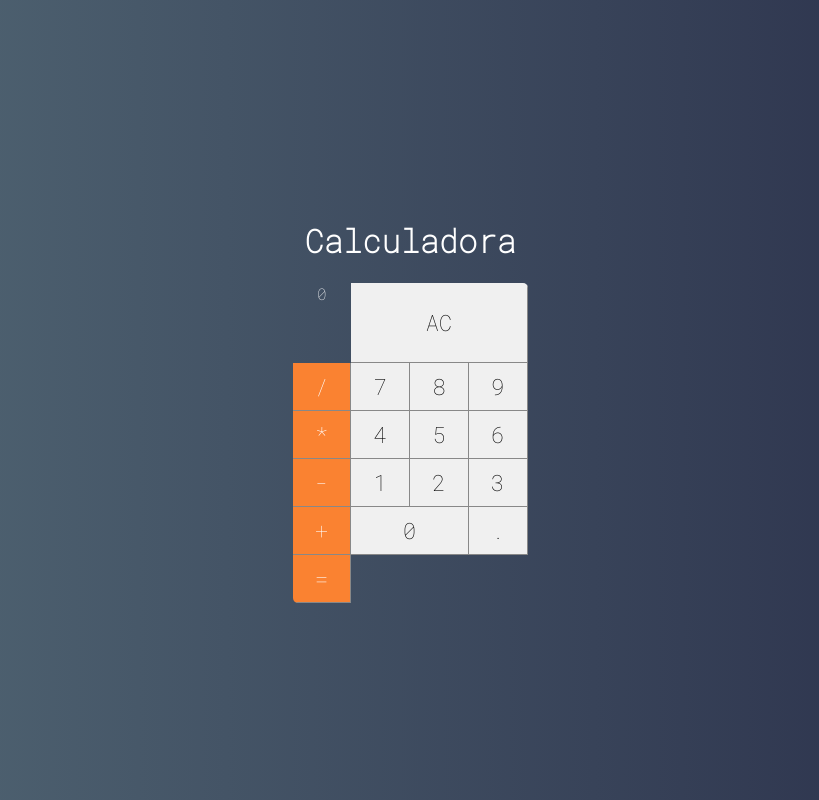
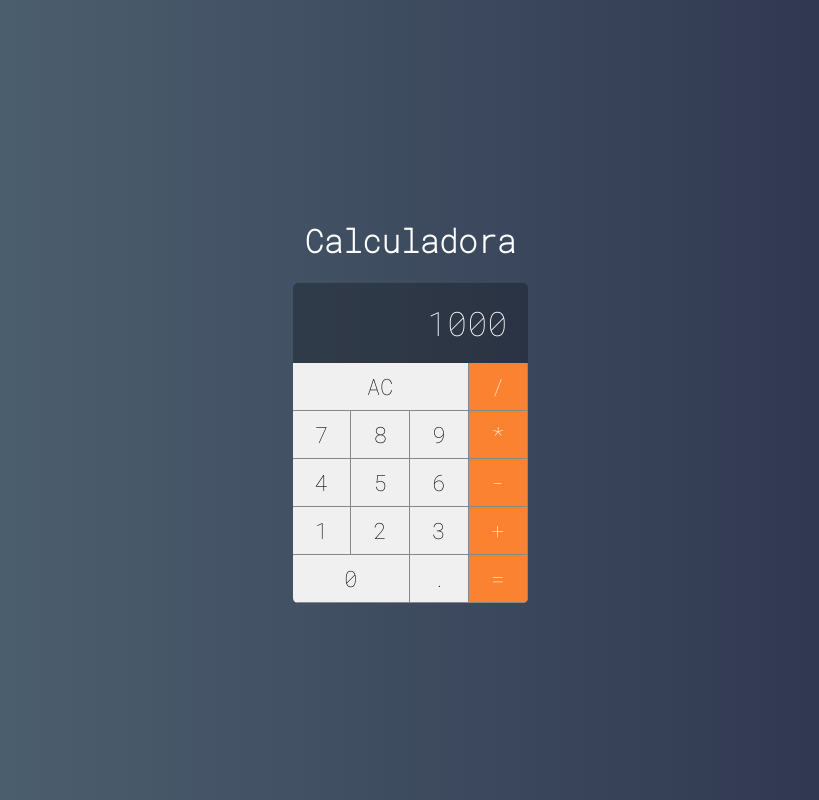
Before and after one commit to fhmurakami/Curso-Web-Moderno-com-JavaScript, a Vue app in the folder 13-Vue/calculator/: page / in a window 1280 px wide. Shown: the whole page, without its empty margins (230-1049 px from the left). Built offline with nearby package versions, Linux system fonts and the light colour scheme.

Commit message:
Add Projeto Calculadora (Vue) - Componente Display

```diff
--- a/13-Vue/calculator/src/components/Display.vue
+++ b/13-Vue/calculator/src/components/Display.vue
@@ -1,15 +1,25 @@
 <template>
     <div class="display">
-        0
+        {{ value }}
     </div>
 </template>
 
 <script>
 export default {
-
+    props: ['value']
 }
 </script>
 
 <style>
+    .display {
+        grid-column: span 4;
+        background-color: #0004;
 
+        display: flex;
+        justify-content: flex-end;
+        align-items: center;
+        padding: 20px;
+        font-size: 2.1em;
+        overflow: hidden;
+    }
 </style>
--- a/13-Vue/calculator/src/main/Calculator.vue
+++ b/13-Vue/calculator/src/main/Calculator.vue
@@ -1,6 +1,6 @@
 <template>
     <div class="calculator">
-        <Display />
+        <Display value="1000" />
         <Button label="AC" triple />
         <Button label="/" operation/>
         <Button label="7"/>
```
